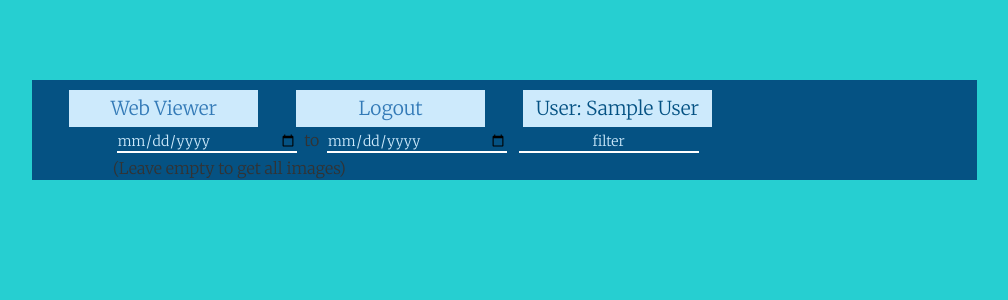
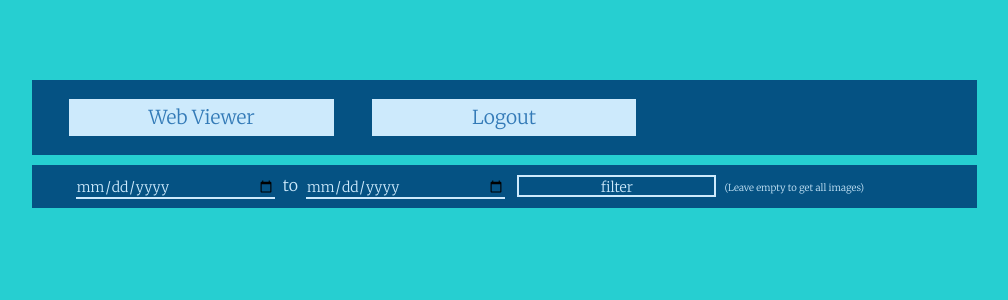
Before and after one commit to TravisBumgarner/Raspberry-Pi-Security-System, a Flask app: page /web_viewer in a window 1280 px wide. Shown: the top 300 px of the page, without its empty margins (136-1144 px from the left). Run offline with Flask 2, Linux system fonts and the light colour scheme; the visitor is signed in with stand-in values (Sample User, id 1); data comes from the database, SQL or seed files in the repository; some libraries are stand-ins or nearby versions.

Commit message:
Styleized login view

```diff
--- a/app/static/css/style.css
+++ b/app/static/css/style.css
@@ -17,7 +17,6 @@ nav ul{
 nav li{
     background-color: #cdeafc;
     color: #055283;
-    cursor: pointer;
     float: left;
     font-family: 'Merriweather', serif;
     font-size: 1.2em;
@@ -34,6 +33,7 @@ nav.signedout li{
     width: 44%;
     margin: 0px;
     padding: 5px 10px;
+    cursor: pointer;
 }
 nav.signedout li:first-child{
 	margin-left: 4%;
@@ -75,6 +75,9 @@ form[name=register] *{
 }
 
 /* Flashes */
+.blue-bg{
+    background-color:#055283;
+}
 ul.flashes{
     list-style-type: none;
     margin: 2% 4%;
@@ -85,19 +88,20 @@ ul.flashes{
 ul.flashes > li{
 	color: #01f559;
 }
+nav.signedin{
+    margin-top: 10vh;
+    overflow: auto;
+}
+/* Logged In Nav */
 
-/* Logged In Nav */
+
 nav.signedin li{
-    width: 20%;
-    margin: 0px 2%;
+    width: 28%;
+    margin: 2% 2%;
     padding: 5px 0px;
 }
 nav.signedin li.active{
 	font-weight: 900;
-}
-.browse-container{
-	background-color:#055283;
-	margin-top: 10vh;
 }
 nav.signedin li:first-child{
 	margin-left: 4%;
@@ -107,12 +111,24 @@ nav.signedin li:last-child{
 }
 
 /* Logged In Forms */
+.small-text{
+    font-size: 0.6em;
+}
+
+.margin-top{
+    margin-top:10px;
+}
+
+form[name=search]{
+    color: #cdeafc;
+    padding: 5px 40px;
+}
 
 #start_date, #end_date, #sort_order, #filter{
     background: None;
     color: #cdeafc;
     border: 0px;
-    border-bottom: 2px solid white;
+    border-bottom: 2px solid #cdeafc;
     border-radius: 0px;
     display: inline;
     font-size: 14px;
@@ -124,3 +140,15 @@ nav.signedin li:last-child{
     width: 23%;
     margin: 0.5%;
 }
+#filter{
+    border: 2px solid #cdeafc;
+}
+
+/* Logged In Images */
+h2.image-date{
+    padding: 10px 0px 10px 4%;
+    color: #cdeafc;
+}
+.gallery-img{
+    margin-bottom: 15px;
+}
--- a/app/templates/web_viewer.html
+++ b/app/templates/web_viewer.html
@@ -22,24 +22,19 @@
 
 <div class="container">
     <div class="row">
-        <div class="col-xs-10 col-xs-offset-1">
-            <div class="browse-container">
-                <div class="row">
-                    <div class="col-xs-12">
-                        <nav class = "signedin">
-                            <ul class="">
+        <div class="col-sm-10 col-sm-offset-1 col-xs-12">
+            <nav class = "signedin blue-bg">
+                <ul>
                     <li role="presentation"><a href="{{ url_for('web_viewer') }}">Web Viewer</a></li>
                     <li role="presentation"><a href="{{ url_for('logout') }}">Logout</a></li>
                     {% if current_user.admin_access %}
-                                <li role="presentation"><a href="{{ url_for('admin.index') }}">Admin</a></li>
+                    <li role="presentation"><a target="_blank" href="{{ url_for('admin.index') }}">Admin</a></li>
                     {% endif %}
-                                <li id = "user_name">User: {{ current_user.name }}</li>
                 </ul>
             </nav>
-                    </div>
-                </div>
-                <div class="row">
-                     <div class="col-xs-10 col-xs-offset-1">
+            <div class="row margin-top">
+                 <div class="col-xs-12">
+                    <div class="blue-bg">
                         {% with messages = get_flashed_messages() %}
                             {% if messages %}
                                 <ul class=flashes>
@@ -49,30 +44,33 @@
                                 </ul>
                             {% endif %}
                         {% endwith %}
+
                         <form action="" method="post" name="search">
                             {{ form.hidden_tag() }}
-                        {% for error in form.end_date.errors %}<span style="color: red;">[Start Date: {{ error }}]</span><br>{% endfor %}{% for error in form.start_date.errors %}<span style="color: red;">[End Date: {{ error }}]</span><br>{% endfor %}{{ form.start_date(type='date', width=50) }} to {{ form.end_date(type='date', width=50) }} {{ form.filter }}<br>
-                            (Leave empty to get all images)
+                        {% for error in form.end_date.errors %}<span style="color: red;">[Start Date: {{ error }}]</span><br>{% endfor %}{% for error in form.start_date.errors %}<span style="color: red;">[End Date: {{ error }}]</span><br>{% endfor %}{{ form.start_date(type='date', width=50) }} to {{ form.end_date(type='date', width=50) }} {{ form.filter }}
+                            <span class="small-text">(Leave empty to get all images)</span>
                         </form>
                     </div>
                 </div>
             </div>
-        </div>
-    </div>
-    <div class="row">
             {% for date, hours in gallery.items() %}
                 {% for hour, files in hours.items() %}
-            <div class="row">
-                <h2>{{ date }} -- {{ hour }}</h2><br>
+                <div class="row margin-top">
+                        <div class="col-xs-12">
+                            <h2 class = "blue-bg image-date">Date: {{ date }} -- Hour: {{ hour }}</h2><br>
+                        </div>
                     {% for file in files %}
-                        <div class="col-xs-6 col-sm-4 col-md-3">
-                        <a href="{{ url_for('protected', image_date = date, image_hour = hour, file_name = file) }}" data-fancybox="gallery" data-caption=="{{ file }}"></a>
-                            <img class="lazy" data-original="{{ url_for('protected', image_date = date, image_hour = hour, file_name = file) }}" width=350 height=200>
+                        <div class="col-xs-6 col-sm-4 col-md-3 gallery-img">
+                        <a href="{{ url_for('protected', image_date = date, image_hour = hour, file_name = file) }}" data-fancybox="gallery" data-caption="Date: {{ date }}<br>Hour: {{ hour }}<br>File: {{file}}">
+                            <img class="img-responsive lazy" data-original="{{ url_for('protected', image_date = date, image_hour = hour, file_name = file) }}" width=350 height=200>
+                        </a>
                         </div>
                         {% endfor %}
+
                 </div>
                 {% endfor %}
             {% endfor %}
+        </div>
     </div>
 </div>
 
@@ -85,19 +83,5 @@ var myLazyLoad = new LazyLoad({
 });
 
 </script>
-
-
-<script type="text/javascript">
-$(function() {
-    $('#start-datetime').datetimepicker({
-        language: 'en',
-        pick12HourFormat: true
-    });
-    $('#end-datetime').datetimepicker({
-        language: 'en',
-        pick12HourFormat: true
-    });
-});
-</script>
 </body>
 </html>
```
Lines whose indentation alone changed are shown as unchanged.
